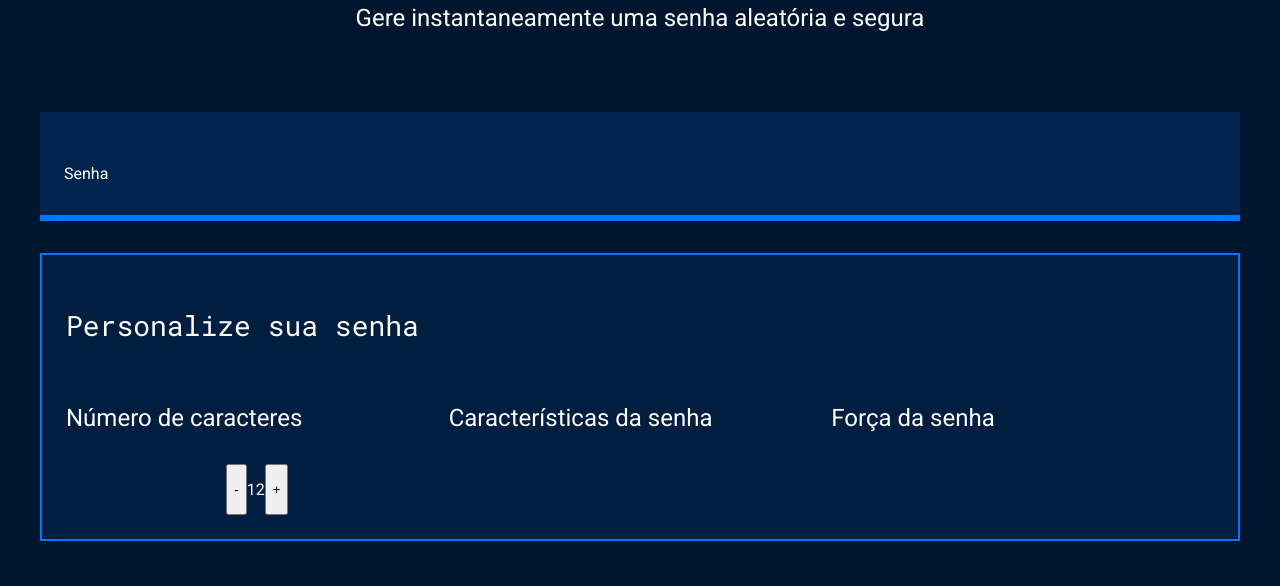
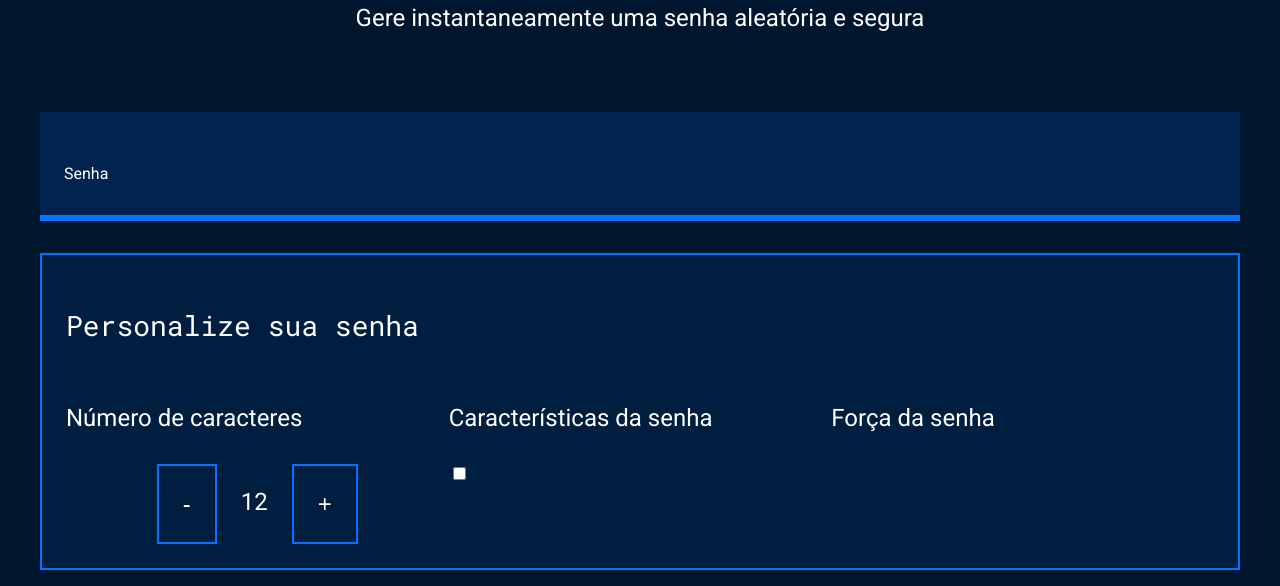
Before and after one commit to moraissisa/geradordesenhas, a plain HTML site: page index.html in a window 1280 px wide. Shown: the part 214-800 px from the top of the page. Drawn offline with Linux system fonts and the light colour scheme.

Commit message:
Add files via upload

```diff
--- a/index.html
+++ b/index.html
@@ -32,7 +32,10 @@
                 </div>
                 <div class="parametro-senha">
                     <h4 class="parametro-senha__titulo">Características da senha</h4>
-                </div>
+                    <div class="parametro-senha-checkbox"></div>
+                <input name="maiusculas"type="checkbox">
+            <label for="maiusculas"></label>
+            </div>
                 <div class="parametro-senha">
                     <h4 class="parametro-senha__titulo">Força da senha</h4>
                 </div>
--- a/style.css
+++ b/style.css
@@ -89,6 +89,22 @@ body{
     display:flex;
     justify-content: center;
 }
+
+.parametro-senha__botao{
+    background-color: var(--fundo-texto);
+    color: var(--branco);
+    border: 2px solid var(--borda);
+    padding: 24px;
+    font-size: 24px;
+    cursor: pointer;
+}
+.parametro-senha__texto{
+    padding: 24px;
+    border-top: 2px solid var(--borde);
+    border-bottom: 2px solid var(--borde);
+    margin:0;
+    font-size:24px
+}
 @media screen and (min-width: 768px) {
     .parametro-coluna__senha{
         flex-direction: row;
```
